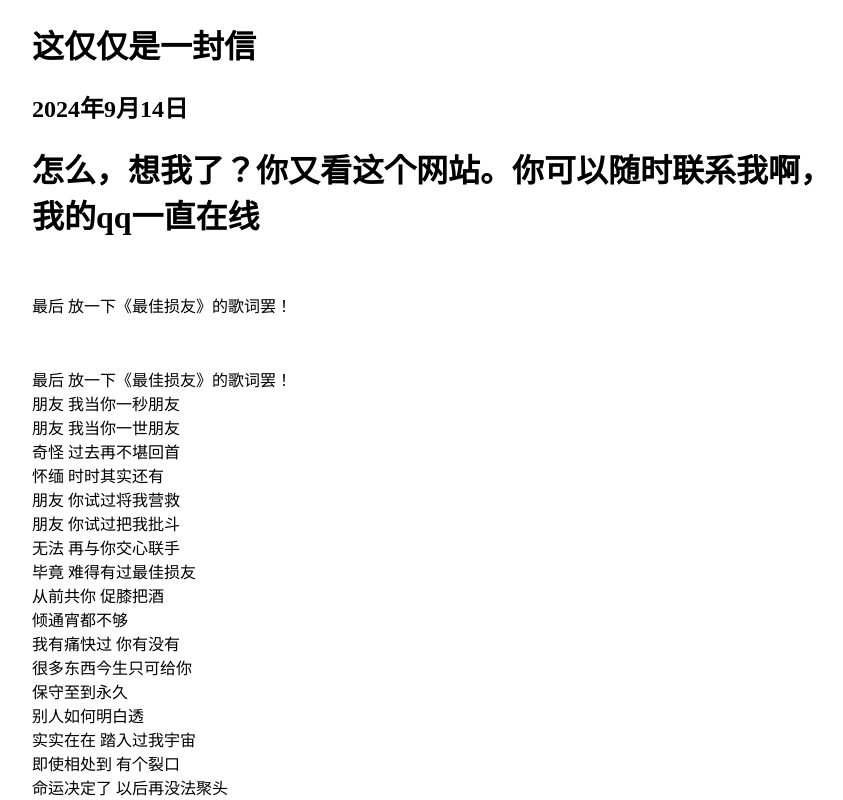
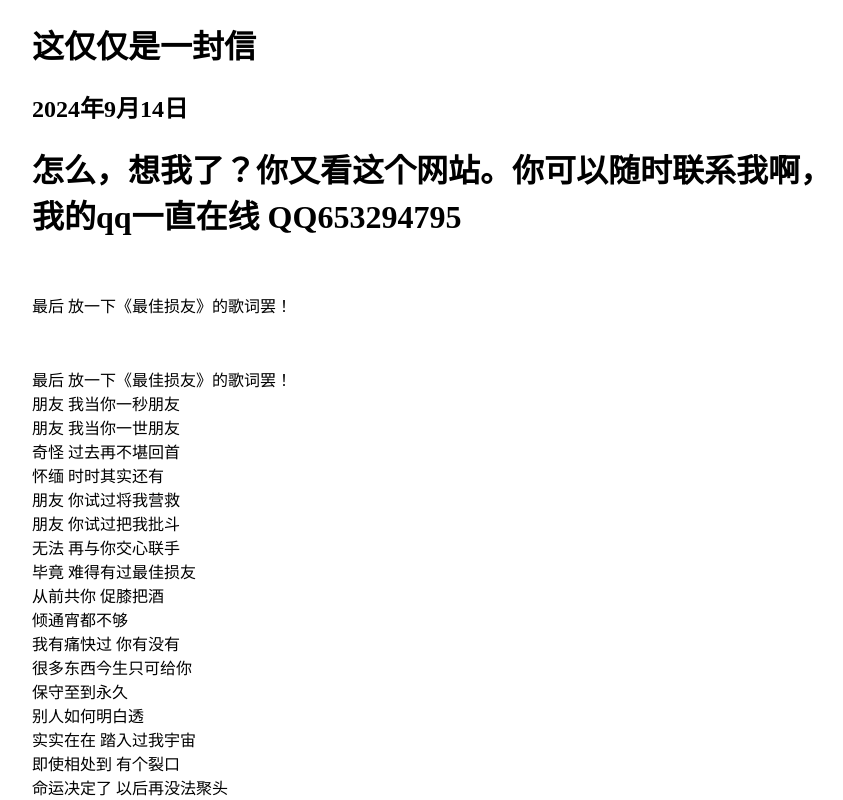
Before and after one commit to TBssjq/TBssjq.github.io, a plain HTML site: page love.html in a window 1280 px wide. Shown: the top 800 px of the page, without its empty margins (208-1051 px from the left). Drawn offline with Linux system fonts and the light colour scheme.

Commit message:
Update love.html

```diff
--- a/love.html
+++ b/love.html
@@ -37,7 +37,7 @@
       <div class="col-md-8 col-md-offset-2 main">
         <h1>这仅仅是一封信</h1>
 	<h2>2024年9月14日</h2>
-      <h1>怎么，想我了？你又看这个网站。你可以随时联系我啊，我的qq一直在线</h1>
+      <h1>怎么，想我了？你又看这个网站。你可以随时联系我啊，我的qq一直在线 QQ653294795</h1>
 	</br>
 	<p>最后 放一下《最佳损友》的歌词罢！</p>
 	</br>
```
